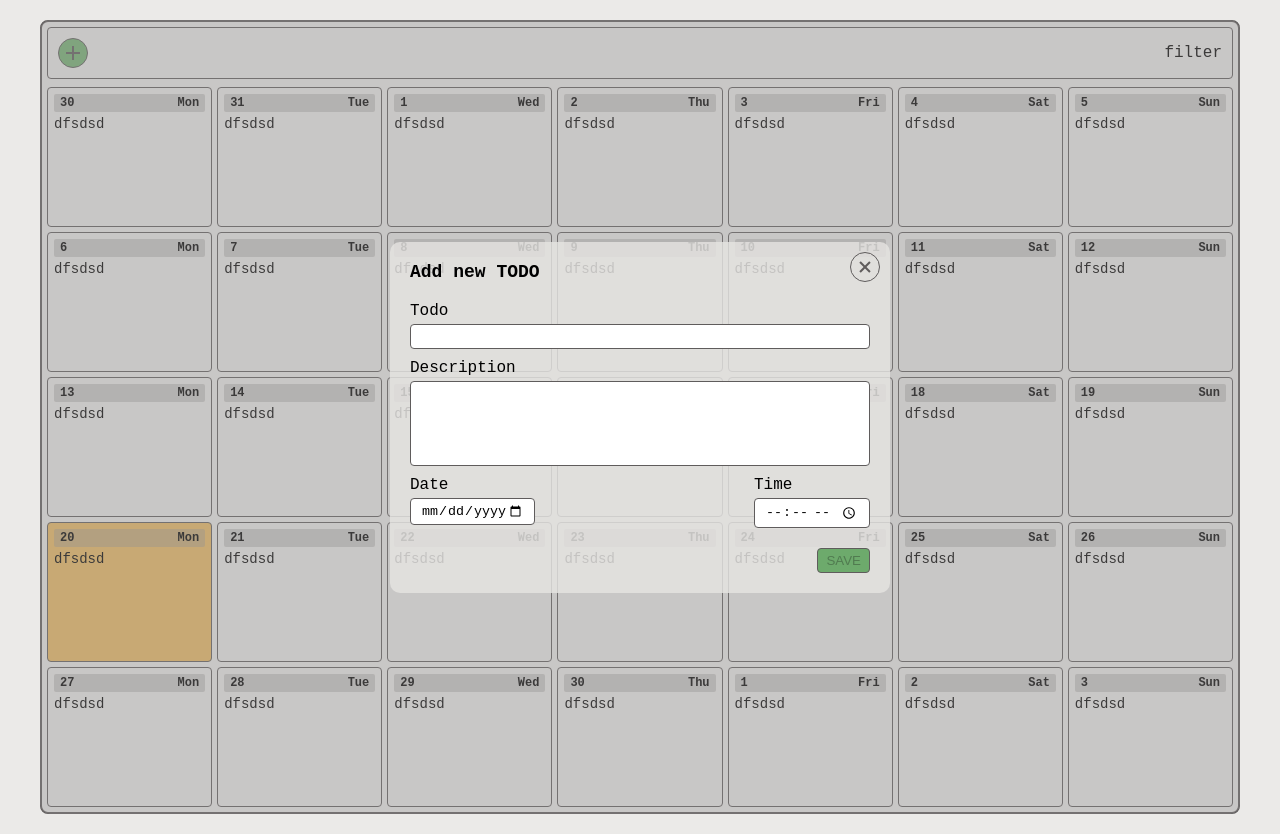
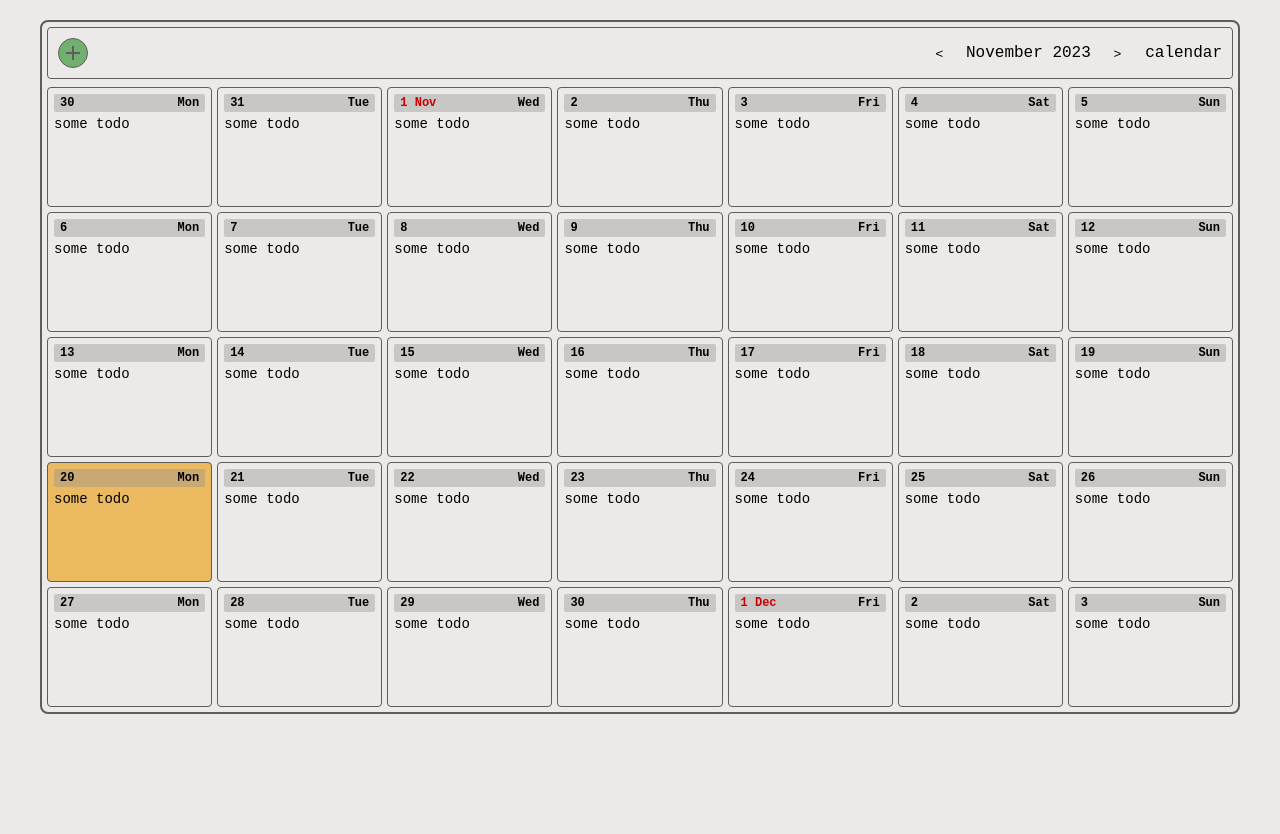
Before and after one commit to OleksandrHrachov/holy-water-calendar, a React (Create React App) app: page / in a window 1280 px wide. After the commit the page ends 800 px from the top, so only its background shows below. Built offline with nearby package versions, Linux system fonts and the light colour scheme.

Commit message:
feat: add arrow select

```diff
--- a/src/App.tsx
+++ b/src/App.tsx
@@ -1,29 +1,59 @@
-import {useState} from 'react';
+import { useState, useEffect } from "react";
 import "./App.scss";
 import { CalendarBody } from "./components/CalendarBody";
 import { CalendarHeader } from "./components/CalendarHeader";
 import { TodoModal } from "./components/TodoModal";
+import moment from "moment";
 
 function App() {
-  const [showModal, setShowModal] = useState(true)
+  moment.updateLocale("en", { week: { dow: 1 } });
+
+  const [showModal, setShowModal] = useState(false);
+  const [currentDate, setCurrentDate] = useState(moment());
+  const [startListDay, setStartListDay] = useState(
+    moment().startOf("month").startOf("week")
+  );
+  const [endListDay, setEndListDay] = useState(
+    moment().endOf("month").endOf("week")
+  );
 
   const openModal = () => {
     setShowModal(true);
-  }
+  };
 
   const closeModal = () => {
     setShowModal(false);
-  }
+  };
 
+  const prevMonth = () => {
+    const nextMonth = currentDate.clone().subtract(1, "month");
+    setCurrentDate(nextMonth);
+  };
+
+  const nextMonth = () => {
+    const nextMonth = currentDate.clone().add(1, "month");
+    setCurrentDate(nextMonth);
+  };
+
+  useEffect(() => {
+    setStartListDay(currentDate.clone().startOf("month").startOf("week"));
+    setEndListDay(currentDate.clone().endOf("month").endOf("week"));
+  }, [currentDate]);
 
   return (
     <div className="calendar">
       <div className="calendar__inner">
         <div className="calendar__header-wrapper">
-          <CalendarHeader openModal={openModal}/>
+          <CalendarHeader
+            openModal={openModal}
+            prevMonth={prevMonth}
+            nextMonth={nextMonth}
+            month={currentDate.format("MMMM")}
+            year={currentDate.format("YYYY")}
+          />
         </div>
         <div className="calendar__body-wrapper">
-          <CalendarBody />
+          <CalendarBody firstDay={startListDay} lastDay={endListDay} />
         </div>
       </div>
       {showModal && <TodoModal closeModal={closeModal} />}
--- a/src/components/CalendarBody/CalendarBody.scss
+++ b/src/components/CalendarBody/CalendarBody.scss
@@ -1,6 +1,6 @@
 .calendar__body {
   display: grid;
   grid-template-columns: repeat(7, minmax(100px, 1fr));
-  grid-auto-rows: minmax(100px, 140px);
+  grid-auto-rows: 120px;
   gap: 5px;
 }
--- a/src/components/CalendarBody/CalendarBody.tsx
+++ b/src/components/CalendarBody/CalendarBody.tsx
@@ -3,35 +3,36 @@ import "./CalendarBody.scss";
 import moment, { Moment } from "moment";
 import { CalendarDay } from "../CalendarDay";
 
-const createCurrentMonth = () => {
-  moment.updateLocale("en", { week: { dow: 1 } });
-  const startListDay = moment().startOf("month").startOf("week");
-  const endListDay = moment().endOf("month").endOf("week");
+interface IProps {
+  firstDay: Moment;
+  lastDay: Moment;
+}
 
-  const carrentMonth = [];
-  const day = startListDay.clone();
+const createCurrentMonth = (firstDay: Moment, lastDay: Moment) => {
+  const currentMonth = [];
+  const day = firstDay.clone();
 
-  while (!day.isAfter(endListDay)) {
-    carrentMonth.push(day.clone());
+  while (!day.isAfter(lastDay)) {
+    currentMonth.push(day.clone());
     day.add(1, "day");
   }
 
-  return carrentMonth;
+  return currentMonth;
 };
 
-export default function CalendarBody() {
+export default function CalendarBody({ firstDay, lastDay }: IProps) {
   const [monthForView, setMonthForView] = useState<Moment[]>([]);
 
   useEffect(() => {
-    const currentMonth = createCurrentMonth();
+    const currentMonth = createCurrentMonth(firstDay, lastDay);
     setMonthForView(currentMonth);
-  }, []);
+  }, [firstDay, lastDay]);
 
   return (
     <div className="calendar__body">
       {monthForView.map((day) => {
-        return <CalendarDay key={day.format('DD-MMM-YYYY')} day={day}/>
+        return <CalendarDay key={day.format("DD-MMM-YYYY")} day={day} />;
       })}
-      </div>
+    </div>
   );
 }
--- a/src/components/CalendarDay/CalendarDay.scss
+++ b/src/components/CalendarDay/CalendarDay.scss
@@ -17,6 +17,12 @@
     padding: 2px 6px;
     border-radius: 2px;
     font-weight: 600;
+
+    &-number {
+      &--first {
+        color: var(--color-red);
+      }
+    }
   }
 
   &--current {
--- a/src/components/CalendarDay/CalendarDay.tsx
+++ b/src/components/CalendarDay/CalendarDay.tsx
@@ -9,16 +9,26 @@ interface Day {
 export default function CalendarDay({ day }: Day) {
   const date = day.format("D");
   const dayName = day.format("ddd");
-  const isCurrentDay =  moment().isSame(day, 'day');
+  const month = day.format("MMM");
+  const isCurrentDay = moment().isSame(day, "day");
 
   return (
-    <div className={`calendar__day ${isCurrentDay ? 'calendar__day--current' : ''}`}>
+    <div
+      className={`calendar__day ${
+        isCurrentDay ? "calendar__day--current" : ""
+      }`}
+    >
       <div className="calendar__day-header">
-        <div className="calendar__day-header-number">{date}</div>
+        <div
+          className={`calendar__day-header-number ${
+            date === "1" ? "calendar__day-header-number--first" : ""
+          }`}
+        >
+          {date} {date === "1" ? month : ""}
+        </div>
         <div className="calendar__day-header-day">{dayName}</div>
-
       </div>
-      dfsdsd
+      some todo
     </div>
   );
 }
--- a/src/components/CalendarHeader/CalendarHeader.tsx
+++ b/src/components/CalendarHeader/CalendarHeader.tsx
@@ -1,19 +1,37 @@
-import React, {FC} from 'react'
-import './CalendarHeader.scss';
+import React, { FC } from "react";
+import "./CalendarHeader.scss";
+import { DatePicker } from "../DatePicker";
 
 interface IProps {
   openModal: () => void;
+  prevMonth: () => void;
+  nextMonth: () => void;
+  month: string;
+  year: string;
 }
 
-export const CalendarHeader: FC<IProps> = ({openModal}) => {
+export const CalendarHeader: FC<IProps> = ({
+  openModal,
+  prevMonth,
+  nextMonth,
+  month,
+  year,
+}) => {
   return (
-    <div className='calendar__header'>
-      <div onClick={openModal} className='calendar__header-open-modal-button'>
-        <div className='calendar__header-open-modal-button-item-1'></div>
-        <div className='calendar__header-open-modal-button-item-2'></div>
+    <div className="calendar__header">
+      <div onClick={openModal} className="calendar__header-open-modal-button">
+        <div className="calendar__header-open-modal-button-item-1"></div>
+        <div className="calendar__header-open-modal-button-item-2"></div>
       </div>
 
-      <div className='calendar__header-filter'>filter</div>
+      <div className="calendar__header-filter">
+        <DatePicker
+          prevMonth={prevMonth}
+          nextMonth={nextMonth}
+          month={month}
+          year={year}
+        />
+      </div>
     </div>
-  )
-}
+  );
+};
--- /dev/null
+++ b/src/components/DatePicker/DatePicker.scss
@@ -0,0 +1,22 @@
+.date-picker {
+  display: flex;
+  align-items: center;
+  gap: 20px;
+
+  &__month {
+    display: flex;
+    align-items: center;
+    &-button {
+      cursor: pointer;
+      padding: 4px;
+      border: none;
+      background-color: transparent;
+    }
+
+    &-selected {
+      text-align: center;
+      margin: 0 6px;
+      width: 150px;
+    }
+  }
+}
--- /dev/null
+++ b/src/components/DatePicker/DatePicker.tsx
@@ -0,0 +1,46 @@
+import React, { FC, useState, useEffect } from "react";
+import "./DatePicker.scss";
+import moment from "moment";
+
+interface IProps {
+  prevMonth: () => void;
+  nextMonth: () => void;
+  month: string;
+  year: string;
+}
+
+export const DatePicker: FC<IProps> = ({ prevMonth, nextMonth, month, year }) => {
+  const [selectedMonth, setSelectedMonth] = useState<string>(month);
+  const [selectedYear, setSelectedYear] = useState<string>(year);
+
+  useEffect(() => {
+    setSelectedMonth(month);
+  }, [month]);
+
+  useEffect(() => {
+    setSelectedYear(year);
+  }, [year])
+
+  return (
+    <div className="date-picker">
+      <div className="date-picker__month">
+        <button
+          className="date-picker__month-button"
+          type="button"
+          onClick={prevMonth}
+        >
+          &lt;
+        </button>
+        <div className="date-picker__month-selected">{selectedMonth} {selectedYear}</div>
+        <button
+          className="date-picker__month-button"
+          type="button"
+          onClick={nextMonth}
+        >
+          &gt;
+        </button>
+      </div>
+      <div className="date-picker__date">calendar</div>
+    </div>
+  );
+};
--- /dev/null
+++ b/src/components/DatePicker/index.ts
@@ -0,0 +1 @@
+export * from './DatePicker';
```
